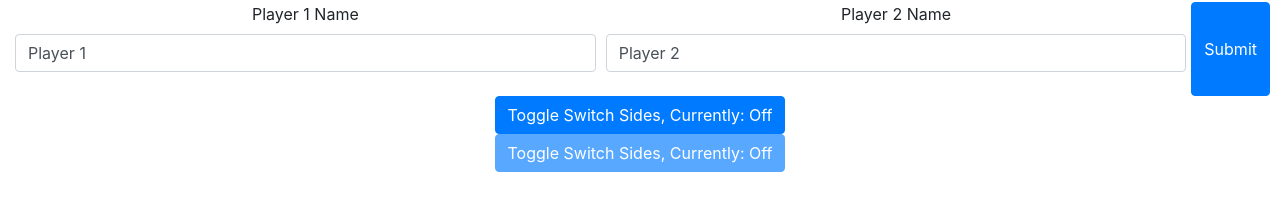
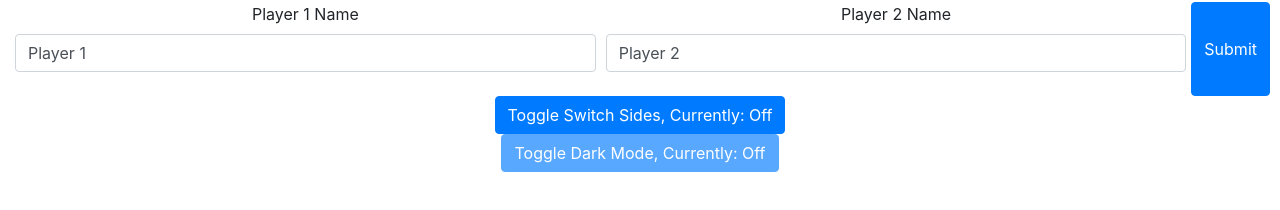
Before and after one commit to jacobhillock/PingPongV2FrontEnd, a React (Create React App) app: page /config in a window 1280 px wide. Shown: the part 110-320 px from the top of the page. Built offline with nearby package versions, Linux system fonts and the light colour scheme.

Commit message:
Prepare toggle of 7seg

```diff
--- a/src/components/Config.jsx
+++ b/src/components/Config.jsx
@@ -10,6 +10,7 @@ const Config = () => {
   const { players, setPlayers } = useContext(Context);
   const { switchSides, setSwitchSides } = useContext(Context);
   const { darkMode, setDarkMode } = useContext(Context);
+  // const { sevenSeg, setSevenSeg } = useContext(Context);
 
   useEffect(() => {
     localStorage.setItem("players", JSON.stringify(players));
@@ -20,6 +21,9 @@ const Config = () => {
   useEffect(() => {
     localStorage.setItem("darkMode", JSON.stringify(darkMode));
   }, [darkMode]);
+  // useEffect(() => {
+  //   localStorage.setItem("sevenSeg", JSON.stringify(sevenSeg));
+  // }, [sevenSeg]);
 
   const handleSubmit = (event) => {
     event.preventDefault();
@@ -59,9 +63,18 @@ const Config = () => {
           onClick={() => setDarkMode(Math.abs(darkMode - 1))}
           disabled
         >
-          Toggle Switch Sides, Currently: {darkMode === 0 ? "Off" : "On"}
+          Toggle Dark Mode, Currently: {darkMode === 0 ? "Off" : "On"}
         </Button>
       </Row>
+      {/* <Row>
+        <Button
+          variant="primary"
+          onClick={() => setSevenSeg(Math.abs(sevenSeg - 1))}
+          disabled
+        >
+          Toggle Seven Segment, Currently: {sevenSeg === 0 ? "Off" : "On"}
+        </Button>
+      </Row> */}
     </Container>
   );
 };
```
Also changed, not shown: src/state/Provider.jsx (+7 -0 lines).
